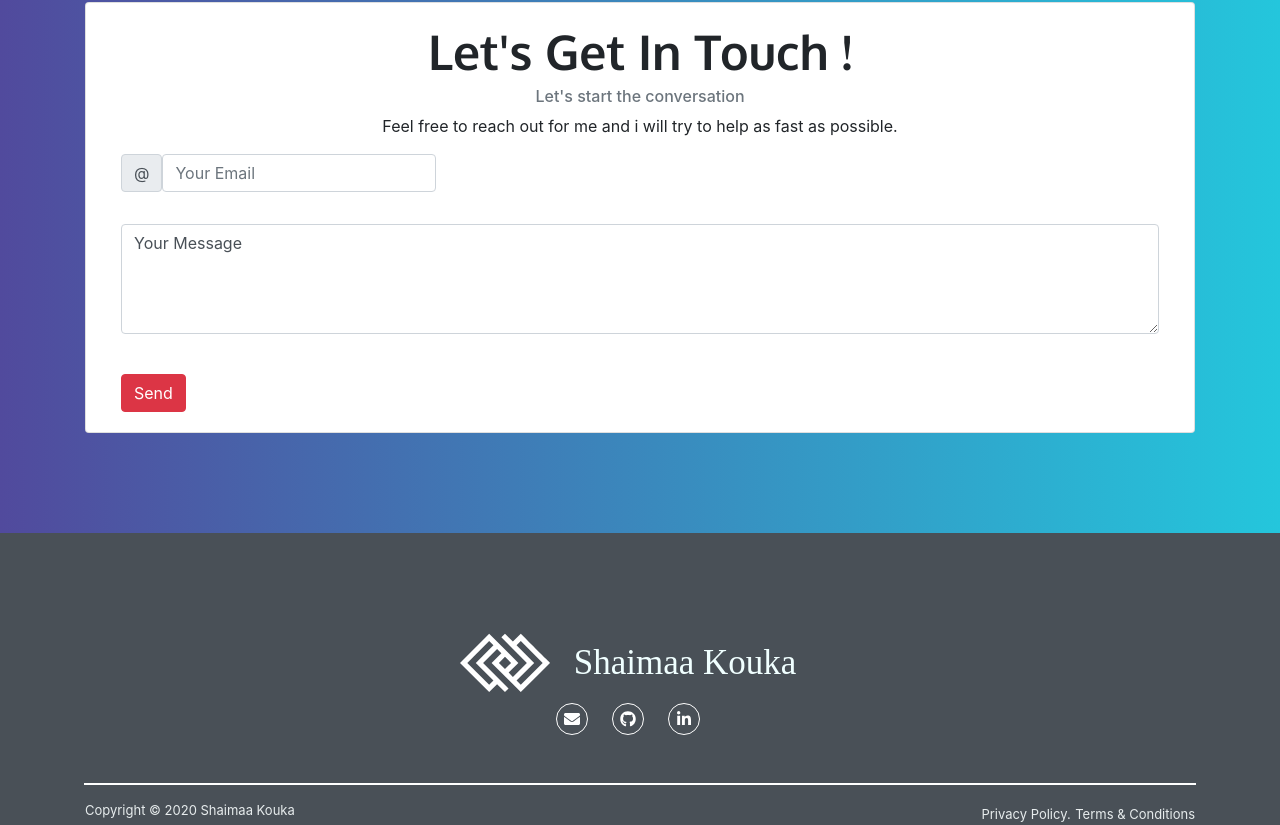
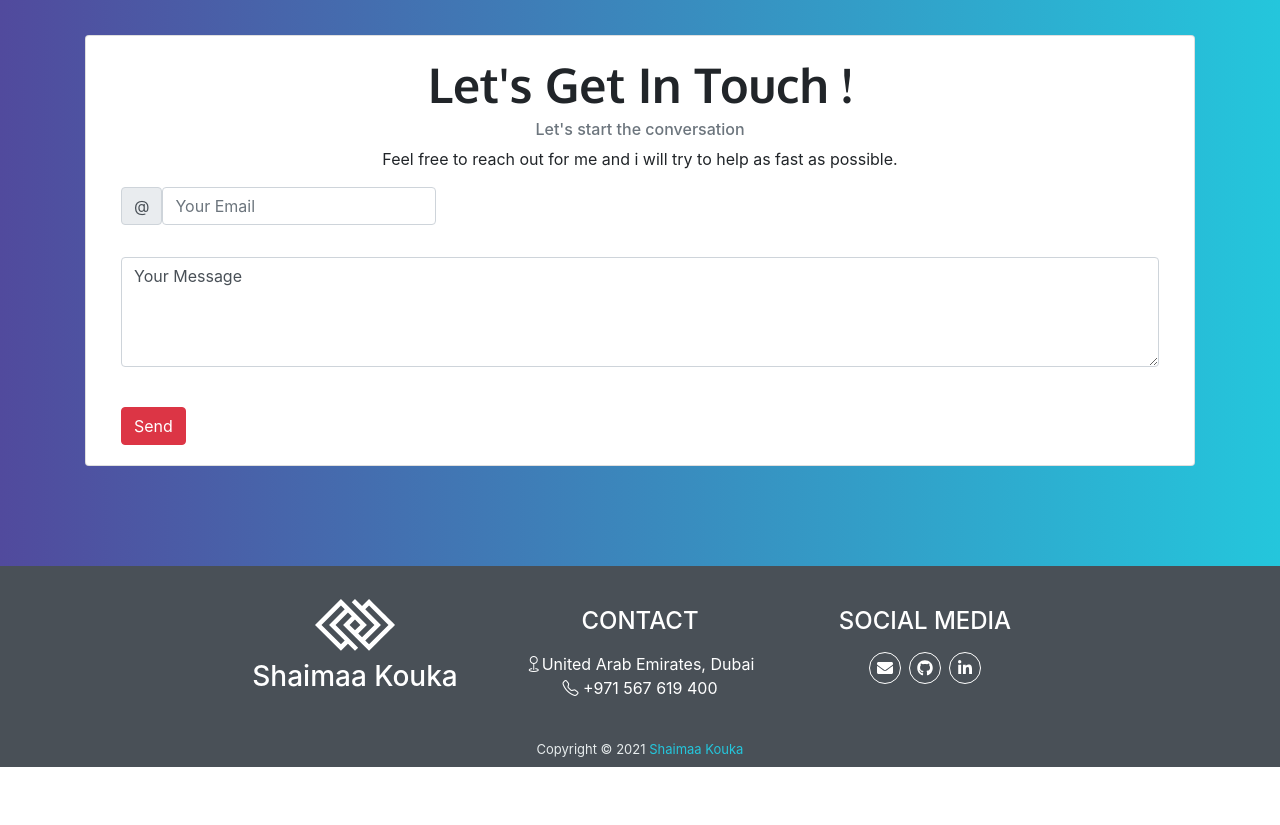
Before and after one commit to shaimaaK/portfolio, a plain HTML site: page index.html in a window 1280 px wide. Shown: the part 1943-2768 px from the top of the page. After the commit the page ends 2710 px from the top, so only its background shows below. Drawn offline with nearby package versions, Linux system fonts and the light colour scheme; a web font is replaced by a local one.

Commit message:
edited the footer

```diff
--- a/index.css
+++ b/index.css
@@ -25,35 +25,7 @@
     background-size: cover;
     height: 100vh
 }
-#footer{
-    position: absolute;
-    bottom: 100;
-    padding-top: 90px;
-    background-color: #495057;
-}
-.footer_font{
-    color:#e7eced;
-    text-align: center;
-    font-size:small;
-}
-.social-icon {
-    display: inline-flex;
-    align-items: center;
-    justify-content: center;
-    border: 1px solid white;
-    height: 2rem;
-    width: 2rem;
-    background-color: #495057;
-    color: #fff;
-    border-radius: 100%;
-    font-size: 1rem;
-    margin-right: 1.5rem;
-  }
-.social-icon:hover {
-    background-color:#31aab8;
-    color:#fafafa;
-    border-color:#31aab8;
-  }
+
   .about{
     margin-top:140px;
     text-align:center;
@@ -85,3 +57,38 @@
     background: linear-gradient(to right, #514A9D, #24C6DC); /* W3C, IE 10+/ Edge, Firefox 16+, Chrome 26+, Opera 12+, Safari 7+ */
 
 }
+/*--------------[ footer ]--------------------*/
+#footer{
+  position: absolute;
+  bottom: 100;
+  background-color: #495057;
+}
+.footer_font{
+color:#ffffff;
+text-align: center;
+}
+.social-icon {
+  display: inline-flex;
+  align-items: center;
+  justify-content: center;
+  border: 1px solid white;
+  height: 2rem;
+  width: 2rem;
+  background-color: #495057;
+  color: #fff;
+  border-radius: 100%;
+  font-size: 1rem;
+}
+.social-icon:hover {
+  background-color:#31aab8;
+  color:#fafafa;
+  border-color:#31aab8;
+}
+.footer_copyrights{
+  color:#e7eced;
+  text-align:center;
+  font-size:small;
+}
+.footer_copyrights > a{
+  color:#24C6DC;
+}
--- a/index.html
+++ b/index.html
@@ -9,14 +9,10 @@
         <link rel="stylesheet" type="text/css" href="./index.css">
         <script type="text/javascript" src='./index.js'></script>
         <link rel="stylesheet" href="https://fonts.googleapis.com/css?family=Lato|Inter:b|Oxygen:b|Oldenburg|Assistant">
+        <link rel="stylesheet" href="https://cdn.jsdelivr.net/npm/bootstrap-icons@1.3.0/font/bootstrap-icons.css">
         <script src="https://use.fontawesome.com/releases/v5.15.1/js/all.js" crossorigin="anonymous"></script>
         <title>Shaimaa Kouka</title>
         <link rel="icon" href="./images/logo.svg">
-
-
-        <style>
-
-        </style>
     </head>
     <body>
         <!------------------------------------------- NAV BAR  ------------------------------------------------>
@@ -33,7 +29,7 @@
                     <a class="nav-link active" aria-current="page" href="#home">Home</a>
                   </li>
                   <li class="nav-item">
-                    <a class="nav-link active" aria-current="page" href="#work">Work</a>
+                    <a class="nav-link active" aria-current="page" href="#portfolio">Portfolio</a>
                   </li>
                   <li class="nav-item">
                     <a class="nav-link active" aria-current="page" href="#about">About</a>
@@ -63,7 +59,7 @@
             </div>
            <!------------------------------------------- WORK SECTION------------------------------------------------>
 
-          <div id="work" >
+          <div id="portfolio" >
             <h1 style="text-align: center;"></h1>
           </div>
           <!------------------------------------------- ABOUT SECTION------------------------------------------------>
@@ -79,8 +75,11 @@
                   Hello there stranger on the internet. this is where i introduce my self, and tell you more about me.Im Computer Engineer graduate with honors since 2020. i love working with people and connect minds to come up with unique products. My support system are open-source communities, visionary team members and leaders, spotify and as always coffee. I develop websites and Android application for client timely and with great prices.
               </div>
             </div>
-
-            <div class="row">
+          </div>
+          <hr>
+            <!------------------------------------------- TESTIMONIALS SECTION------------------------------------------------>
+          <div class="container" style="background-color: blueviolet;">
+            <div class="row" >
               <div class="col-12 testimonials d-flex justify-content-center"></div>
             </div>
             <div class="row">
@@ -112,8 +111,7 @@
                   </div>
                 </div>
               </div>
-          </div>
-
+            </div>
           </div>
           <!------------------------------------------- CONTACT SECTION------------------------------------------------>
           <div class="container-fluid" id="contact" >
@@ -149,31 +147,35 @@
 
 
           <!------------------------------------------- FOOTER SECTION------------------------------------------------>
-          <div class="container-fluid" id="footer">
-            <!------------------ [social media icons]---------------------------->
-            <div class="container">
-              <div class="d-flex justify-content-center">
-                <img src="images/logo_white.svg" height="80px" width="90px">
-                <span class="mx-4" style="font-family:Oldenburg;font-size: 35px;color:azure ; margin-top: auto;margin-bottom: auto;">Shaimaa Kouka</span>
-              </div>
-              <div class=" container d-flex justify-content-center mb-5">
-                <a href="mailto:shaimaakouka@gmail.com" target="_blank" class="social-icon"><i class="fas fa-envelope"></i></a>
-                <a href="https://github.com/shaimaaK" target="_blank" class="social-icon"><i class="fab fa-github"></i></a>
-                <a href="https://www.linkedin.com/in/shaimaa-kouka-7a1181204/" target="_blank" class="social-icon"><i class="fab fa-linkedin-in"></i></a>
-                <!-- <a href="#" class="social-icon"><i class="fas fa-phone"></i></a> -->
-
+          <footer class="container-fluid" id="footer">
+            <div class="container my-4">
+             <!------------------------- [Row]------------------------------------->
+              <div class="row d-flex justify-content-center align-items-baseline">
+                <!--------------------- [col 1 ]---------------------------->
+                <div class="col-3  footer_font">
+                  <img src="./images/logo_white.svg" height="70px" width="80px">
+                  <h3>Shaimaa Kouka</h3>
+                </div>
+                <!--------------------- [col 2]------------------------------>
+                <div class="col-3 footer_font">
+                  <h4>CONTACT</h4>
+                  <p class="mt-3"> <i class="bi bi-geo"></i>United Arab Emirates, Dubai <br>
+                   <i class="bi bi-telephone"></i> +971 567 619 400</p>
+                </div>
+                <!--------------------- [col 3]------------------------------>
+                <div class="col-3 footer_font">
+                  <h4>SOCIAL MEDIA</h4>
+                  <div class=" container d-flex justify-content-center mt-3">
+                    <a href="mailto:shaimaakouka@gmail.com" target="_blank" class="social-icon mr-2"><i class="fas fa-envelope"></i></a>
+                    <a href="https://github.com/shaimaaK" target="_blank" class="social-icon mr-2"><i class="fab fa-github"></i></a>
+                    <a href="https://www.linkedin.com/in/shaimaa-kouka-7a1181204/" target="_blank" class="social-icon"><i class="fab fa-linkedin-in"></i></a>
+                    <!-- <a href="#" class="social-icon"><i class="fas fa-phone"></i></a> -->
+                  </div>
+                </div>
               </div>
             </div>
-            <hr style="border:1px solid white ; z-index:100; width:1110px">
-            <!------------------ [copyrights & privacy policy]---------------------------->
-            <div class="container d-flex justify-content-between">
-              <div class="footer_font">Copyright &copy; 2020 Shaimaa Kouka</div>
-              <div>
-                <a class="footer_font" href="#">Privacy Policy.</a>
-                <a class="footer_font" href="#">Terms & Conditions</a>
-              </div>
-          </div>
-          </div>
+            <div class="container footer_copyrights mb-2">Copyright &copy; 2021 <a href="#">Shaimaa Kouka</a></div>
+          </footer>
     </body>
 
 </html>
```
